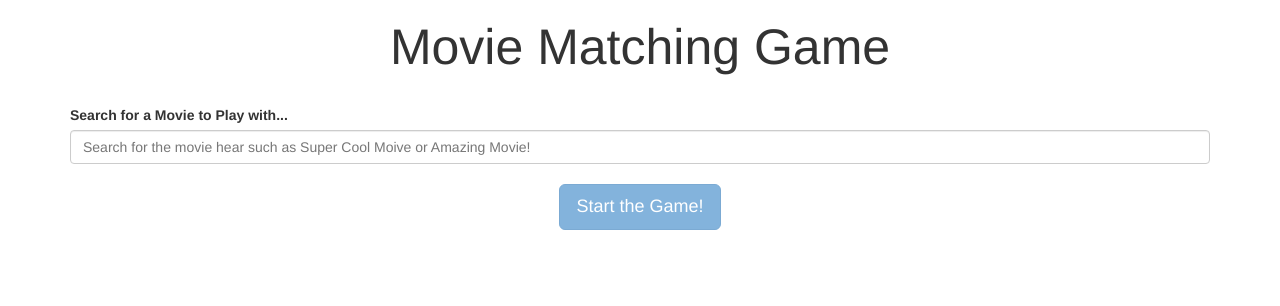
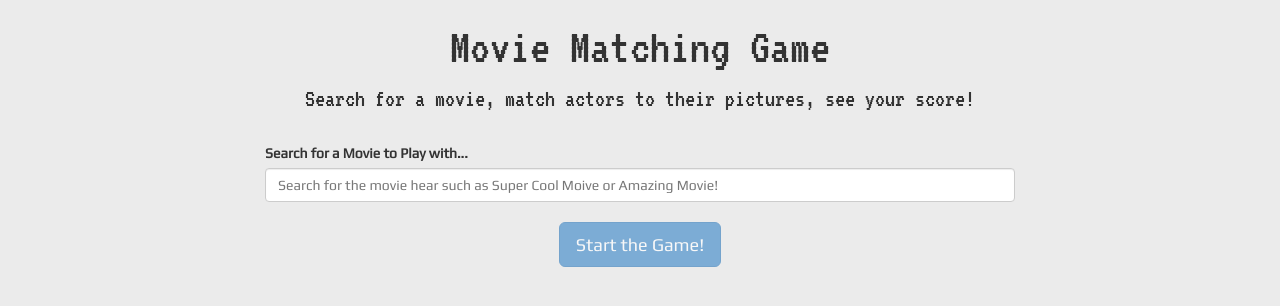
Before and after one commit to billy1339/3play_client, a website: page index.html in a window 1280 px wide. Drawn offline with Linux system fonts and the light colour scheme; no server answers.

Commit message:
more styling, background and font

```diff
--- a/app/css/app.css
+++ b/app/css/app.css
@@ -1,3 +1,8 @@
+* {
+  font-family: 'Play';
+  background-color: rgb(235,235,235);
+}
+
 .highlight {
   border: 5px solid blue;
 }
@@ -41,4 +46,10 @@ img {
 #title {
   text-align: center;
   font-size: 50px;
+  font-family: 'VT323';
 }
+#subTitle {
+  text-align: center;
+  font-size: 25px;
+  font-family: 'VT323';
+}
--- a/app/js/controllers/movies.controller.js
+++ b/app/js/controllers/movies.controller.js
@@ -32,6 +32,7 @@ angular.module('3play').controller('MovieCtrl', function($scope, $http, $locatio
     } else {
       promise = $http.get('http://localhost:3000/movies/'+movieSearchId).success(function(response) {
         console.log(response);
+        $scope.movieTitle = response.title;
         $scope.actors = shuffleArray(response.actors.slice(0));
         $scope.pictures = shuffleArray(response.actors);
       }).error(function(response){
--- a/app/templates/home.html
+++ b/app/templates/home.html
@@ -1,19 +1,22 @@
 
 
 <div ng-controller='MovieCtrl'>
-  <h1 id='title'> Movie Matching Game </h1><br>
+  <h1 id='title'> Movie Matching Game </h1>
+  <h6 id='subTitle'> Search for a movie, match actors to their pictures, see your score!</h6><br>
 
   <div class="container" id="entry-screen">
 
     <div class="row">
-
-      <div class="col-md-12">
+      <div class='col-md-2'>
+      </div>
+      <div class="col-md-8">
         <form role='form' name='movieSearch' novalidate>
         <label for='searchedMovie'> Search for a Movie to Play with... </label>
         <input name='movieTitle' ng-model='movieTitle' type='title' class='form-control' placeholder='Search for the movie hear such as Super Cool Moive or Amazing Movie!' required><br>
         <button id='startButton' ng-click='enterMovie(movieTitle)' type='submit' class='btn btn-primary btn-lg center-block' ng-disabled='movieSearch.$invalid'>Start the Game! </button>
       </div>
-
+      <div class='col-md-2'>
+      </div>
     </div>
 
   </div>
@@ -21,7 +24,7 @@
   <div id='game-screen'>
     <div class='container' id='picturesContainer'>
       <div class='row' id='dropMe'>
-          <h1> The game to be played </h1>
+          <h1> {{movieTitle}} </h1>
           <div class="col-md-1" class='sidePad'>
           </div>
           <div ng-repeat="picture in pictures">
@@ -47,7 +50,8 @@
         <div class="col-md-3" id='dragMe'>
         </div><br>
       </div>
-      <div class='container'>
+    </div>
+    <div class='container'>
         <div class='row'>
           <div class='col-md-4'>
           </div>
--- a/index.html
+++ b/index.html
@@ -5,6 +5,8 @@
 
   <script src="bower_components/angular/angular.js"></script>
   <script src="bower_components/jquery/dist/jquery.js"></script>
+  <link href='http://fonts.googleapis.com/css?family=VT323' rel='stylesheet' type='text/css'>
+  <link href='http://fonts.googleapis.com/css?family=Play' rel='stylesheet' type='text/css'>
   <script src="bower_components/jquery-ui/ui/jquery-ui.js"></script>
   <!-- // <script src="http://code.jquery.com/jquery-1.10.2.js"></script> -->
   <!-- // <script src="http://code.jquery.com/ui/1.10.4/jquery-ui.js"></script> -->
```
